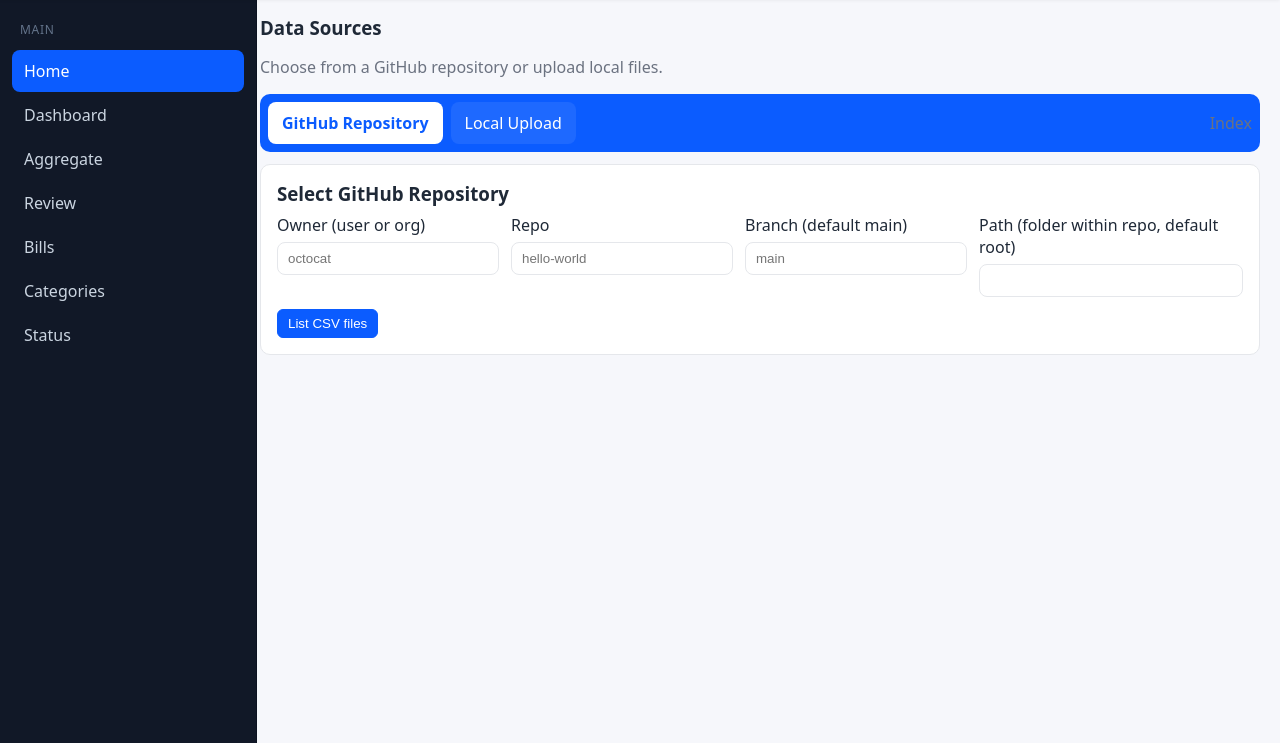
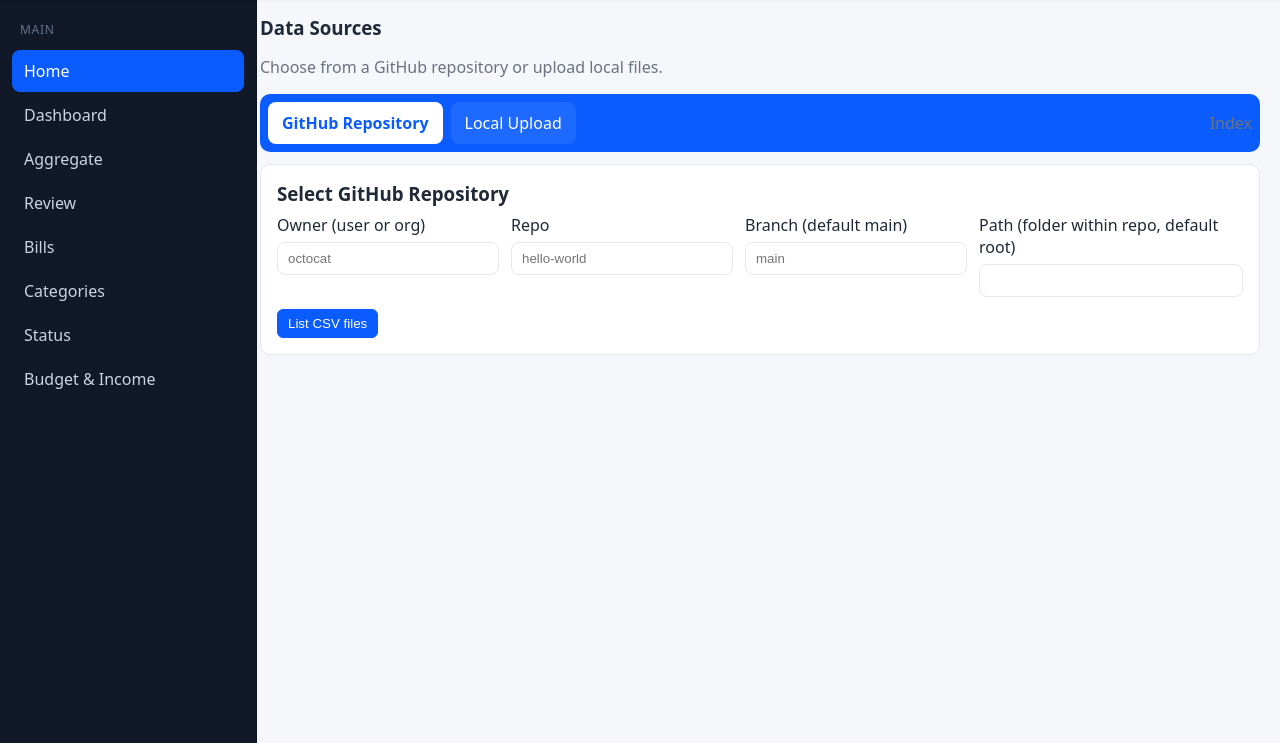
Before and after one commit to pdeepanraj/expensetracker, a Flask app: page / in a window 1280 px wide. Shown: the part 57-800 px from the top of the page. Run offline with Flask 3, Linux system fonts and the light colour scheme.

Commit message:
Update base.html

```diff
--- a/templates/base.html
+++ b/templates/base.html
@@ -133,6 +133,7 @@
       <a href="{{ url_for('bills') }}" class="{{ 'active' if request.endpoint=='bills' else '' }}">Bills</a>
       <a href="{{ url_for('categories_get') }}" class="{{ 'active' if request.endpoint=='categories_get' else '' }}">Categories</a>
       <a href="{{ url_for('status') }}" class="{{ 'active' if request.endpoint=='status' else '' }}">Status</a>
+      <a href="{{ url_for('budget_get') }}" class="{{ 'active' if request.endpoint=='budget_get' else '' }}">Budget & Income</a>
     </div>
   </aside>
 
```
